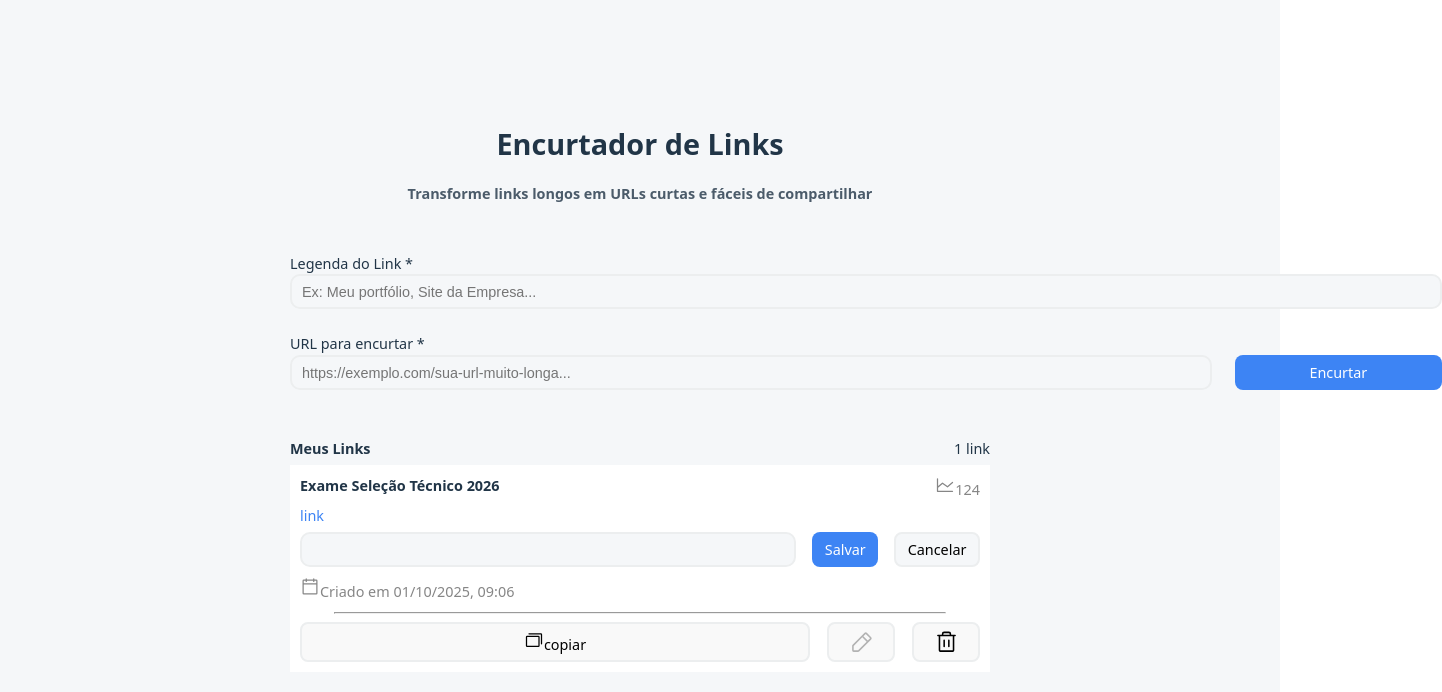
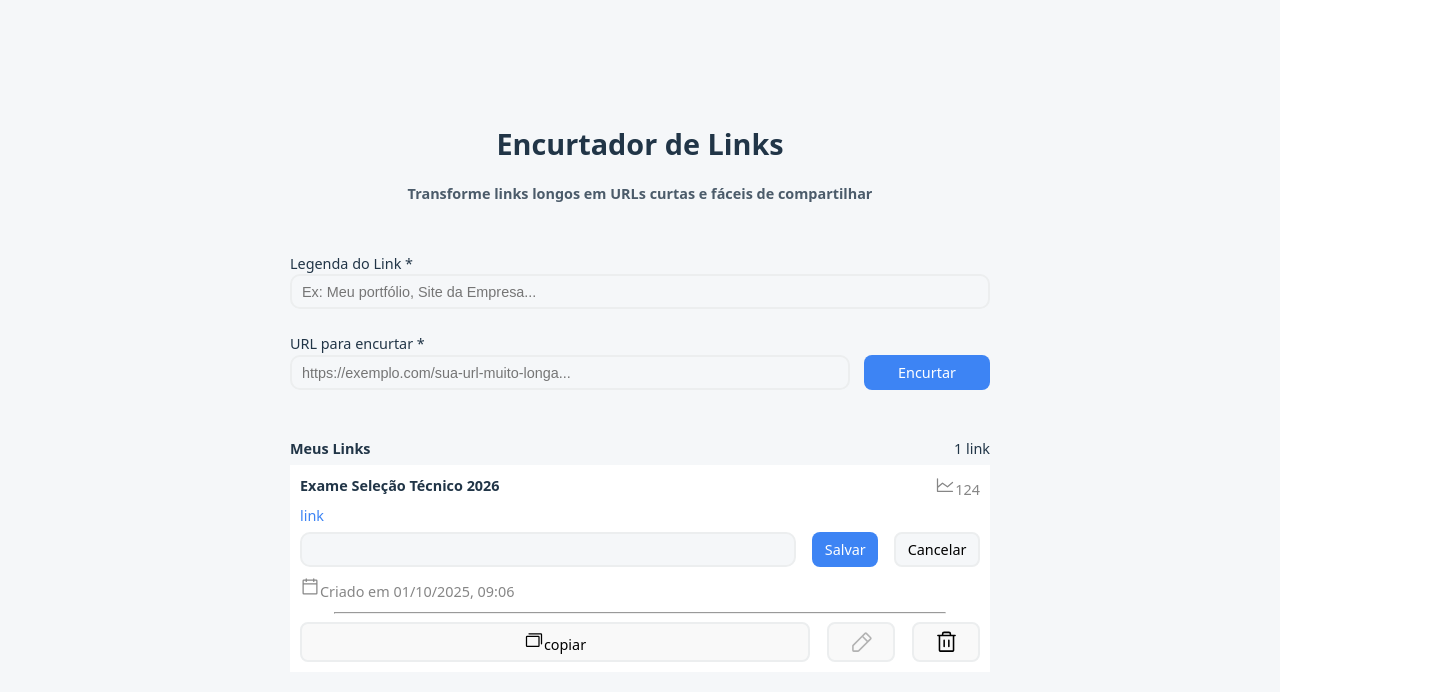
Before and after one commit to abeazist/encurtador-url-frontend, a React (Vite) app in the folder url-frontend/: page /encurtador in a window 1280 px wide. Shown: the top 692 px of the page, 1442 px wide, since content can reach past the window. Built offline with nearby package versions, Linux system fonts and the light colour scheme.

Commit message:
corrigindo width

```diff
--- a/url-frontend/src/pages/TelaPrincipal.css
+++ b/url-frontend/src/pages/TelaPrincipal.css
@@ -51,7 +51,8 @@ label, p, h3, h4, .data, .link {
 .campos{
     display: flex;
     flex-direction: column;
-    width: 90vw;
+    width: 100vw;
+    max-width: 700px;
 }
 
 input{
@@ -169,7 +170,6 @@ hr{
     margin-top: 5px;
     margin-bottom: 5px;
 }
-
 .div-botoes button {
     height: 40px;
 }
```
